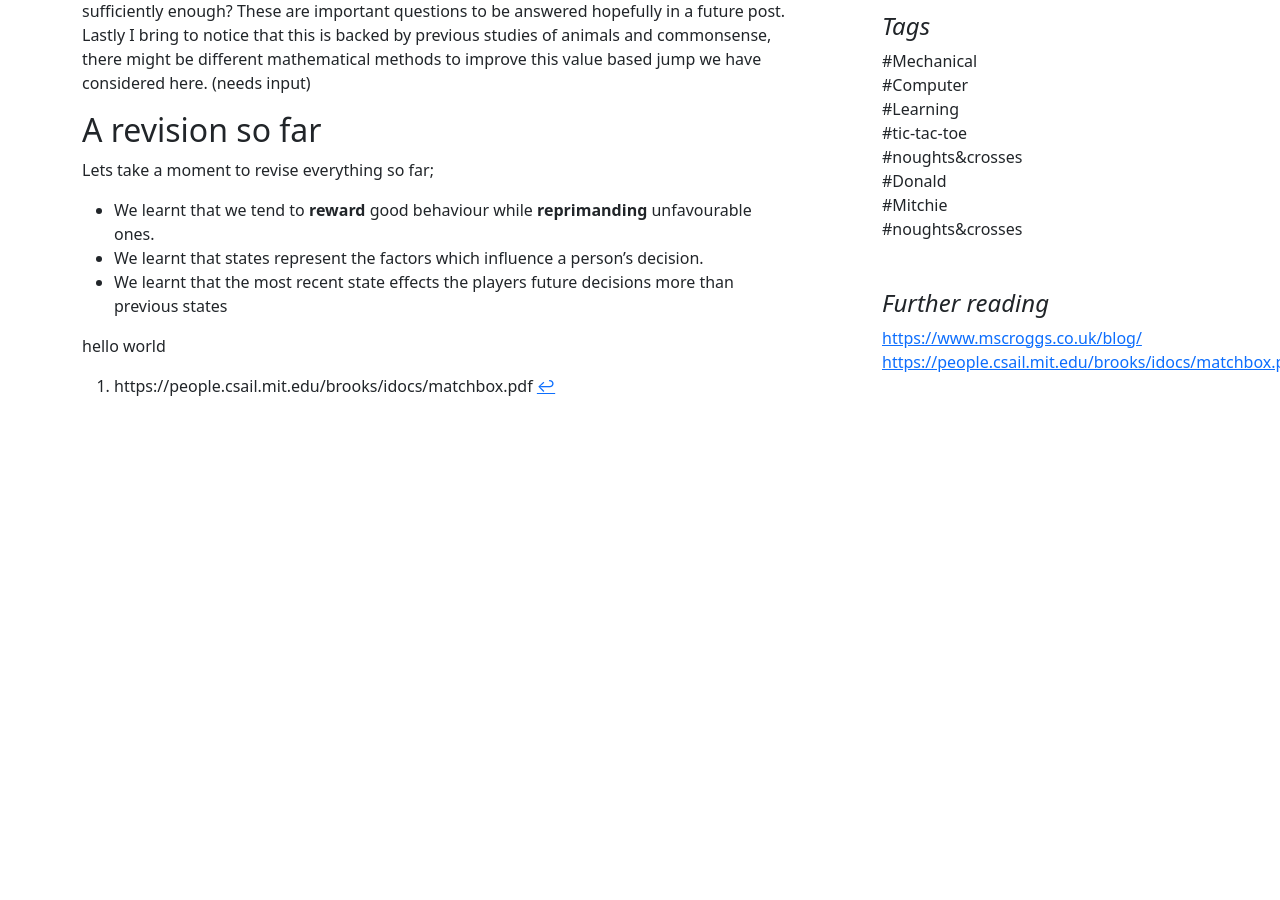
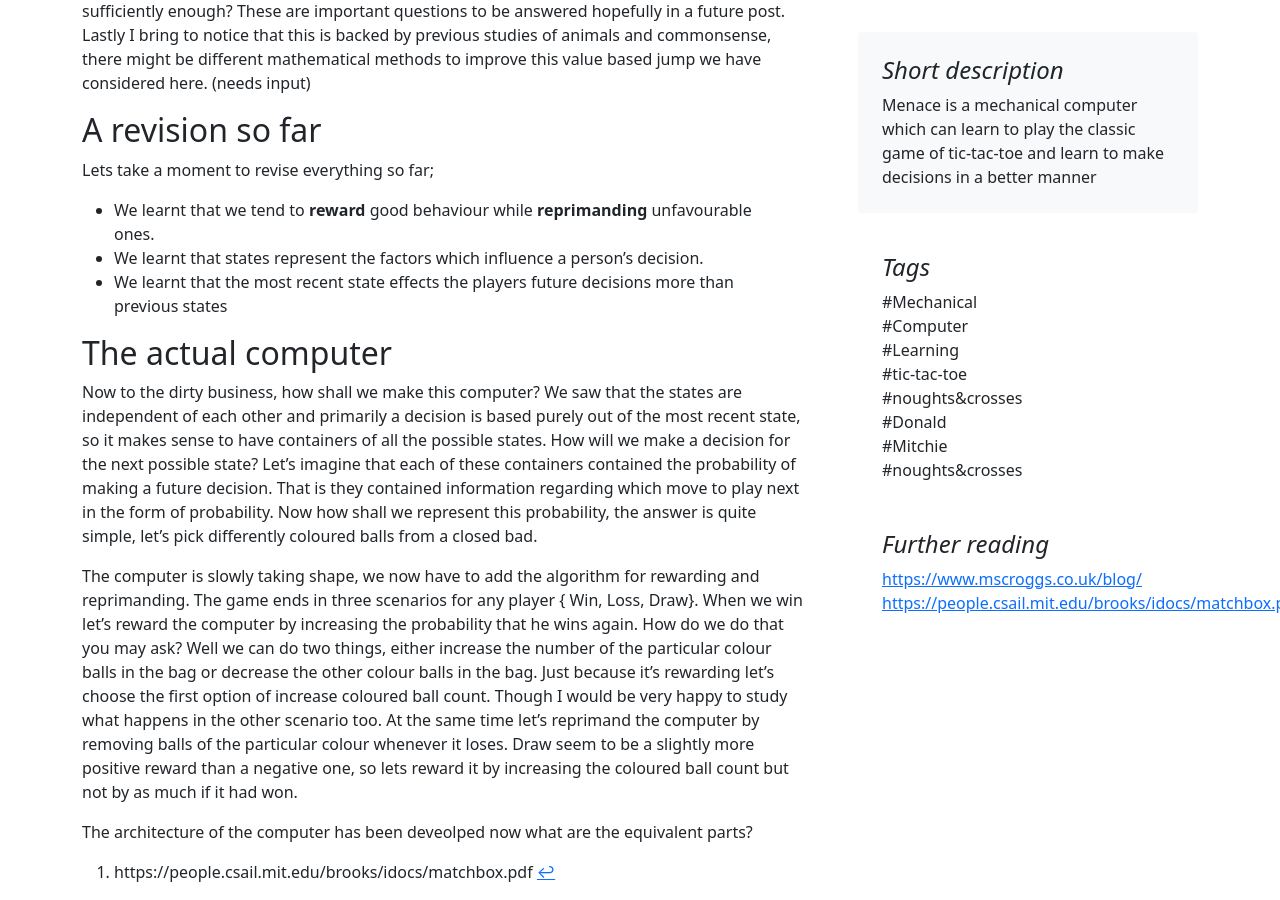
Before and after one commit to savakarrohan/website, a Jekyll site: the page built from _posts/2022-04-10-MENACE.md, in a window 1280 px wide and 900 px high, scrolled down 2715 px. Built offline with Jekyll 4.4.1, drawn with Linux system fonts in a browser that asks for light colours; before the commit the page ends 3129 px from its top, so only the background shows below that; some of the changed text lies outside the part shown.

Commit message:
draft_02 of Menace

```diff
--- a/_posts/2022-04-10-MENACE.md
+++ b/_posts/2022-04-10-MENACE.md
@@ -62,4 +62,12 @@ Lets take a moment to revise everything so far;
 - We learnt that states represent the factors which influence a person's decision.
 - We learnt that the most recent state effects the players future decisions more than previous states
 
-hello world
+## The actual computer
+
+Now to the dirty business, how shall we make this computer?
+We saw that the states are independent of each other and primarily a decision is based purely out of the most recent state, so it makes sense to have containers of all the possible states. How will we make a decision for the next possible state? Let's imagine that each of these containers contained the probability of making a future decision. That is they contained information regarding which move to play next in the form of probability. Now how shall we represent this probability, the answer is quite simple, let's pick differently coloured balls from a closed bad.
+
+The computer is slowly taking shape, we now have to add the algorithm for rewarding and reprimanding.
+The game ends in three scenarios for any player { Win, Loss, Draw}. When we win let's reward the computer by increasing the probability that he wins again. How do we do that you may ask? Well we can do two things, either increase the number of the particular colour balls in the bag or decrease the other colour balls in the bag. Just because it's rewarding let's choose the first option of increase coloured ball count. Though I would be very happy to study what happens in the other scenario too. At the same time let's reprimand the computer by removing balls of the particular colour whenever it loses. Draw seem to be a slightly more positive reward than a negative one, so lets reward it by increasing the coloured ball count but not by as much if it had won.
+
+The architecture of the computer has been deveolped now what are the equivalent parts?
```
Also changed, not shown: other parts of _posts/2022-04-10-MENACE.md (+1 -1 lines).
